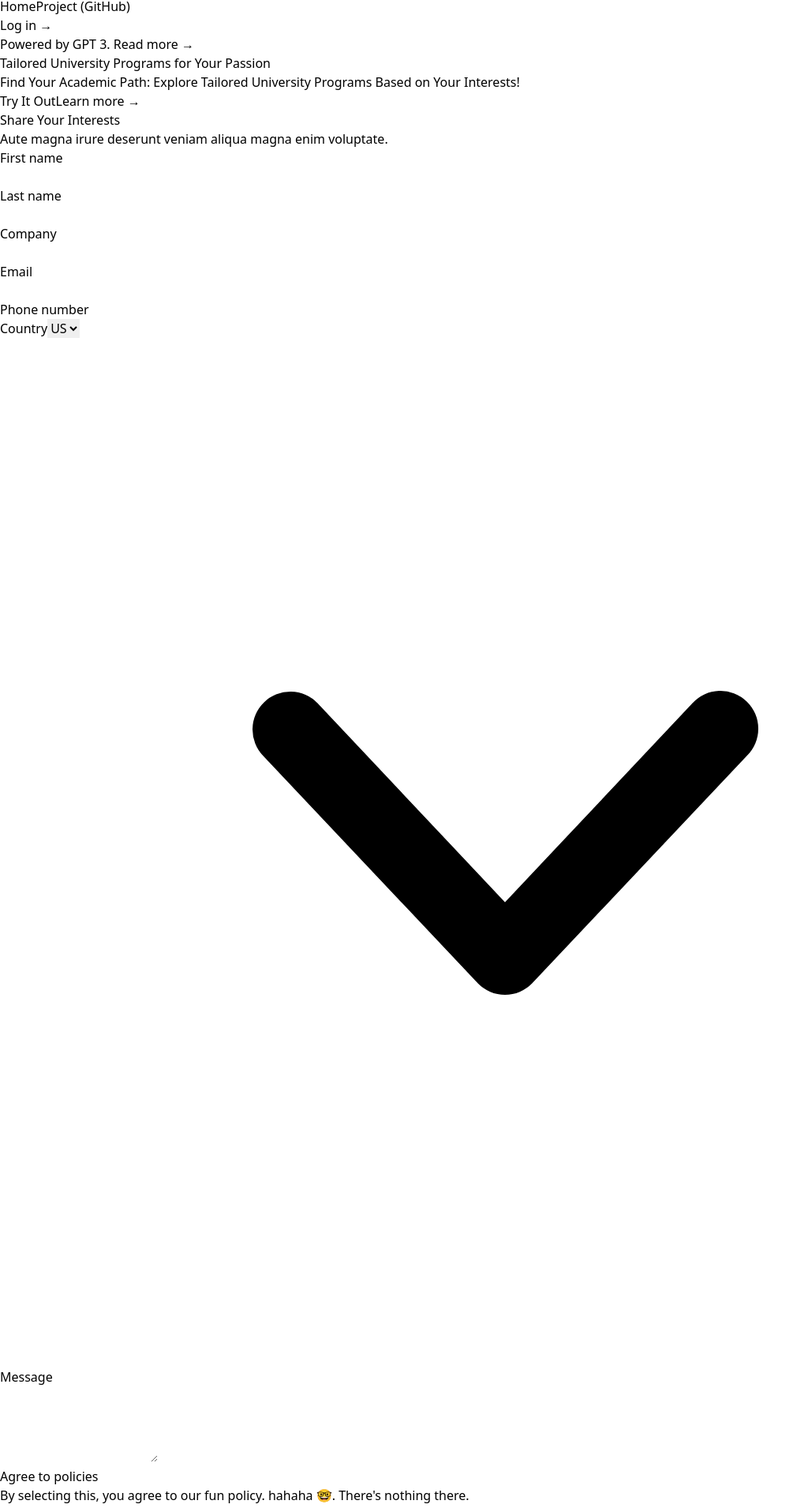
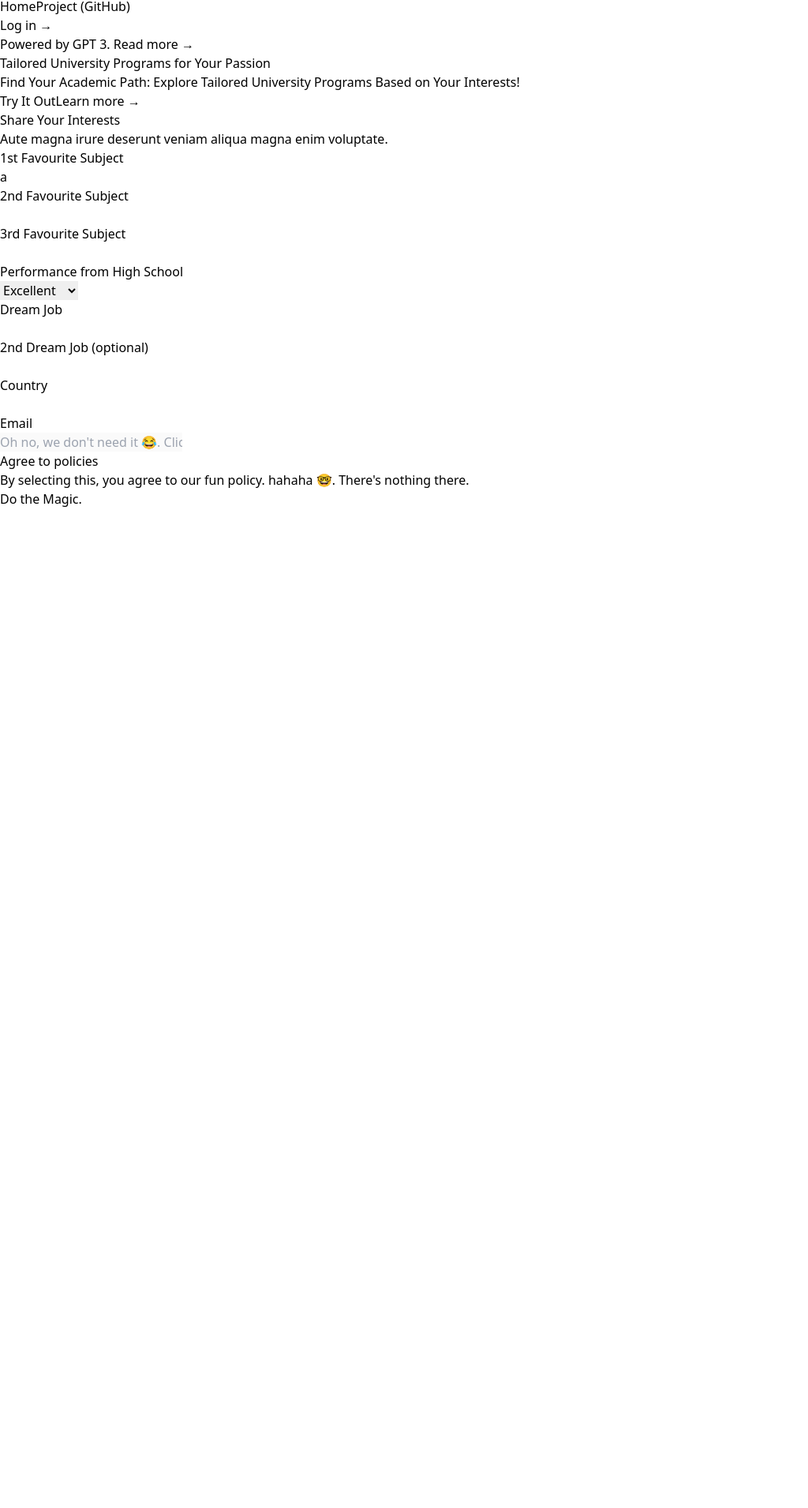
Before and after one commit to janprince/UniPath, a React (Vite) app: page / in a window 1280 px wide. Shown: the part 207-2117 px from the top of the page at 79% size, without its empty margins (0-1024 px from the left). After the commit the page ends 851 px from the top, so only its background shows below. Built offline with nearby package versions, Linux system fonts and the light colour scheme.

Commit message:
UI done, API updated

```diff
--- a/src/App.jsx
+++ b/src/App.jsx
@@ -6,6 +6,8 @@ import { Dialog } from '@headlessui/react'
 import { Bars3Icon, XMarkIcon } from '@heroicons/react/24/outline'
 import { ChevronDownIcon } from '@heroicons/react/20/solid'
 import { Switch } from '@headlessui/react'
+import { Configuration, OpenAIApi } from 'openai'
+import apiCall from './api_utils/openai'
 
 const navigation = [
   { name: 'Home', href: '#' },
@@ -17,12 +19,27 @@ function classNames(...classes) {
 }
 
 export default function App() {
-
+  const [formData, setForm] = useState({
+    fav_sub1: "a",
+    fav_sub2: "",
+    fav_sub3: "",
+    dream_job1: "",
+    dream_job2: "",
+    performance: "",
+    country: "",
+  })
   const [mobileMenuOpen, setMobileMenuOpen] = useState(false)
   const [agreed, setAgreed] = useState(false)
+  const [processing, setProcessing] = useState(false);
 
   const fromc = "#80dbff"
   const toc = "#899efc"
+
+  function handleSubmit(e) {
+    e.preventDefault()
+    setProcessing(true)
+    console.log(formData)
+  }
 
   return (
     <div className="bg-white">
@@ -184,50 +201,140 @@ export default function App() {
           Aute magna irure deserunt veniam aliqua magna enim voluptate.
         </p>
       </div>
-      <form action="#" method="POST" className="mx-auto mt-16 max-w-3xl sm:mt-20">
+      <form className="mx-auto mt-16 max-w-3xl sm:mt-20" onSubmit={handleSubmit}>
         <div className="grid grid-cols-1 gap-x-8 gap-y-6 sm:grid-cols-2">
+
+          {/* fav1 */}
           <div>
-            <label htmlFor="first-name" className="block text-sm font-semibold leading-6 text-gray-900">
-              First name
+            <label htmlFor="fav1" className="block text-sm font-semibold leading-6 text-gray-900">
+            1st Favourite Subject
             </label>
             <div className="mt-2.5">
               <input
                 type="text"
-                name="first-name"
-                id="first-name"
-                autoComplete="given-name"
+                name="fav1"
+                id="fav1"
+                value={formData.fav_sub1}
+                onChange={(e) => setForm({...formData, fav_sub1:e.target.value})}
+                required
                 className="block w-full rounded-md border-0 px-3.5 py-2 text-gray-900 shadow-sm ring-1 ring-inset ring-gray-300 placeholder:text-gray-400 focus:ring-2 focus:ring-inset focus:ring-indigo-600 sm:text-sm sm:leading-6"
               />
             </div>
           </div>
+
+          {/* fav2 */}
           <div>
-            <label htmlFor="last-name" className="block text-sm font-semibold leading-6 text-gray-900">
-              Last name
+            <label htmlFor="fav2" className="block text-sm font-semibold leading-6 text-gray-900">
+              2nd Favourite Subject
             </label>
             <div className="mt-2.5">
               <input
                 type="text"
-                name="last-name"
-                id="last-name"
-                autoComplete="family-name"
+                name="fav2"
+                id="fav2"
+                value={formData.fav_sub2}
+                onChange={(e) => setForm({...formData, fav_sub2:e.target.value})}
+                required
                 className="block w-full rounded-md border-0 px-3.5 py-2 text-gray-900 shadow-sm ring-1 ring-inset ring-gray-300 placeholder:text-gray-400 focus:ring-2 focus:ring-inset focus:ring-indigo-600 sm:text-sm sm:leading-6"
               />
             </div>
           </div>
-          <div className="sm:col-span-2">
-            <label htmlFor="company" className="block text-sm font-semibold leading-6 text-gray-900">
-              Company
+
+          {/* fav3 */}
+          <div>
+            <label htmlFor="fav3" className="block text-sm font-semibold leading-6 text-gray-900">
+              3rd Favourite Subject
             </label>
             <div className="mt-2.5">
               <input
                 type="text"
-                name="company"
-                id="company"
-                autoComplete="organization"
+                name="fav3"
+                id="fav3"
+                value={formData.fav_sub3}
+                onChange={(e) => setForm({...formData, fav_sub3:e.target.value})}
+                required
                 className="block w-full rounded-md border-0 px-3.5 py-2 text-gray-900 shadow-sm ring-1 ring-inset ring-gray-300 placeholder:text-gray-400 focus:ring-2 focus:ring-inset focus:ring-indigo-600 sm:text-sm sm:leading-6"
               />
             </div>
           </div>
+
+          {/* performance */}
+          <div>
+            <label htmlFor="performance" className="block text-sm font-semibold leading-6 text-gray-900">
+              Performance from High School
+            </label>
+            <div className="mt-2.5">
+               <select
+                  id="performance"
+                  name="performance"
+                  // value={formData.fav_sub0}
+                  // onSelect={(e) => setForm({...formData, performance:e.target.value})}
+                  onChange={(e) => setForm({...formData, performance:e.target.value})}
+                  required
+                  className="block w-full rounded-md border-0 px-3.5 py-2 text-gray-900 shadow-sm ring-1 ring-inset ring-gray-300 placeholder:text-gray-400 focus:ring-2 focus:ring-inset focus:ring-indigo-600 sm:text-sm sm:leading-6"
+                >
+                  <option value="excellent">Excellent</option>
+                  <option value="very good">Very Good</option>
+                  <option value="good">Good</option>
+                  <option value="average">Average</option>
+                  <option value="bad">Bad (Fail)</option>
+                </select>
+            </div>
+          </div>
+
+          {/* dream_job */}
+          <div>
+            <label htmlFor="job1" className="block text-sm font-semibold leading-6 text-gray-900">
+              Dream Job
+            </label>
+            <div className="mt-2.5">
+              <input
+                type="text"
+                name="job1"
+                id="job1"
+                value={formData.dream_job1}
+                onChange={(e) => setForm({...formData, dream_job1:e.target.value})}
+                required
+                className="block w-full rounded-md border-0 px-3.5 py-2 text-gray-900 shadow-sm ring-1 ring-inset ring-gray-300 placeholder:text-gray-400 focus:ring-2 focus:ring-inset focus:ring-indigo-600 sm:text-sm sm:leading-6"
+              />
+            </div>
+          </div>
+
+          {/* 2_dream_job */}
+          <div>
+            <label htmlFor="job2" className="block text-sm font-semibold leading-6 text-gray-900">
+              2nd Dream Job (optional)
+            </label>
+            <div className="mt-2.5">
+              <input
+                type="text"
+                name="job2"
+                id="job2"
+                value={formData.dream_job2}
+                onChange={(e) => setForm({...formData, dream_job2:e.target.value})}
+                className="block w-full rounded-md border-0 px-3.5 py-2 text-gray-900 shadow-sm ring-1 ring-inset ring-gray-300 placeholder:text-gray-400 focus:ring-2 focus:ring-inset focus:ring-indigo-600 sm:text-sm sm:leading-6"
+              />
+            </div>
+          </div>
+
+          {/* country */}
+          <div className="sm:col-span-2">
+            <label htmlFor="country" className="block text-sm font-semibold leading-6 text-gray-900">
+              Country
+            </label>
+            <div className="mt-2.5">
+              <input
+                type="text"
+                name="country"
+                id="country"
+                value={formData.country}
+                onChange={(e) => setForm({...formData, country:e.target.value})}
+                className="block w-full rounded-md border-0 px-3.5 py-2 text-gray-900 shadow-sm ring-1 ring-inset ring-gray-300 placeholder:text-gray-400 focus:ring-2 focus:ring-inset focus:ring-indigo-600 sm:text-sm sm:leading-6"
+              />
+            </div>
+          </div>
+
+          {/* email */}
           <div className="sm:col-span-2">
             <label htmlFor="email" className="block text-sm font-semibold leading-6 text-gray-900">
               Email
@@ -238,56 +345,14 @@ export default function App() {
                 name="email"
                 id="email"
                 autoComplete="email"
+                disabled
+                placeholder="Oh no, we don't need it 😂. Click the button below 👇"
                 className="block w-full rounded-md border-0 px-3.5 py-2 text-gray-900 shadow-sm ring-1 ring-inset ring-gray-300 placeholder:text-gray-400 focus:ring-2 focus:ring-inset focus:ring-indigo-600 sm:text-sm sm:leading-6"
               />
             </div>
           </div>
-          <div className="sm:col-span-2">
-            <label htmlFor="phone-number" className="block text-sm font-semibold leading-6 text-gray-900">
-              Phone number
-            </label>
-            <div className="relative mt-2.5">
-              <div className="absolute inset-y-0 left-0 flex items-center">
-                <label htmlFor="country" className="sr-only">
-                  Country
-                </label>
-                <select
-                  id="country"
-                  name="country"
-                  className="h-full rounded-md border-0 bg-transparent bg-none py-0 pl-4 pr-9 text-gray-400 focus:ring-2 focus:ring-inset focus:ring-indigo-600 sm:text-sm"
-                >
-                  <option>US</option>
-                  <option>CA</option>
-                  <option>EU</option>
-                </select>
-                <ChevronDownIcon
-                  className="pointer-events-none absolute right-3 top-0 h-full w-5 text-gray-400"
-                  aria-hidden="true"
-                />
-              </div>
-              <input
-                type="tel"
-                name="phone-number"
-                id="phone-number"
-                autoComplete="tel"
-                className="block w-full rounded-md border-0 px-3.5 py-2 pl-20 text-gray-900 shadow-sm ring-1 ring-inset ring-gray-300 placeholder:text-gray-400 focus:ring-2 focus:ring-inset focus:ring-indigo-600 sm:text-sm sm:leading-6"
-              />
-            </div>
-          </div>
-          <div className="sm:col-span-2">
-            <label htmlFor="message" className="block text-sm font-semibold leading-6 text-gray-900">
-              Message
-            </label>
-            <div className="mt-2.5">
-              <textarea
-                name="message"
-                id="message"
-                rows={4}
-                className="block w-full rounded-md border-0 px-3.5 py-2 text-gray-900 shadow-sm ring-1 ring-inset ring-gray-300 placeholder:text-gray-400 focus:ring-2 focus:ring-inset focus:ring-indigo-600 sm:text-sm sm:leading-6"
-                defaultValue={''}
-              />
-            </div>
-          </div>
+
+          {/* Switch Button */}
           <Switch.Group as="div" className="flex gap-x-4 sm:col-span-2">
             <div className="flex h-6 items-center">
               <Switch
@@ -317,13 +382,26 @@ export default function App() {
             </Switch.Label>
           </Switch.Group>
         </div>
+
         <div className="mt-10">
-          <button
-            type="submit"
-            className="block w-full rounded-md bg-indigo-600 px-3.5 py-2.5 text-center text-sm font-semibold text-white shadow-sm hover:bg-indigo-500 focus-visible:outline focus-visible:outline-2 focus-visible:outline-offset-2 focus-visible:outline-indigo-600"
-          >
-            Let's talk
-          </button>
+
+          {
+            !processing ?
+              <button type='submit' className="block w-full rounded-md bg-indigo-600 px-3.5 py-2.5 text-center text-sm font-semibold text-white shadow-sm hover:bg-indigo-500 focus-visible:outline focus-visible:outline-2 focus-visible:outline-offset-2 focus-visible:outline-indigo-600">
+                Do the Magic.
+              </button>
+
+              :
+
+              <button type="button" class="w-full rounded-md bg-indigo-600 px-3.5 py-2.5 text-center text-sm font-semibold text-white shadow-sm hover:bg-indigo-500 focus-visible:outline focus-visible:outline-2 focus-visible:outline-offset-2 focus-visible:outline-indigo-600" disabled>
+                <span class="flex items-center justify-center">
+                  <span class="mr-4">
+                    <div class="border-2 border-white border-solid h-4 w-4 animate-spin"></div>
+                  </span>
+                  Processing...
+                </span>
+              </button>
+          }
         </div>
       </form>
       </div>
```
Also changed, not shown: src/api_utils/openai.js (+7 -4 lines).
